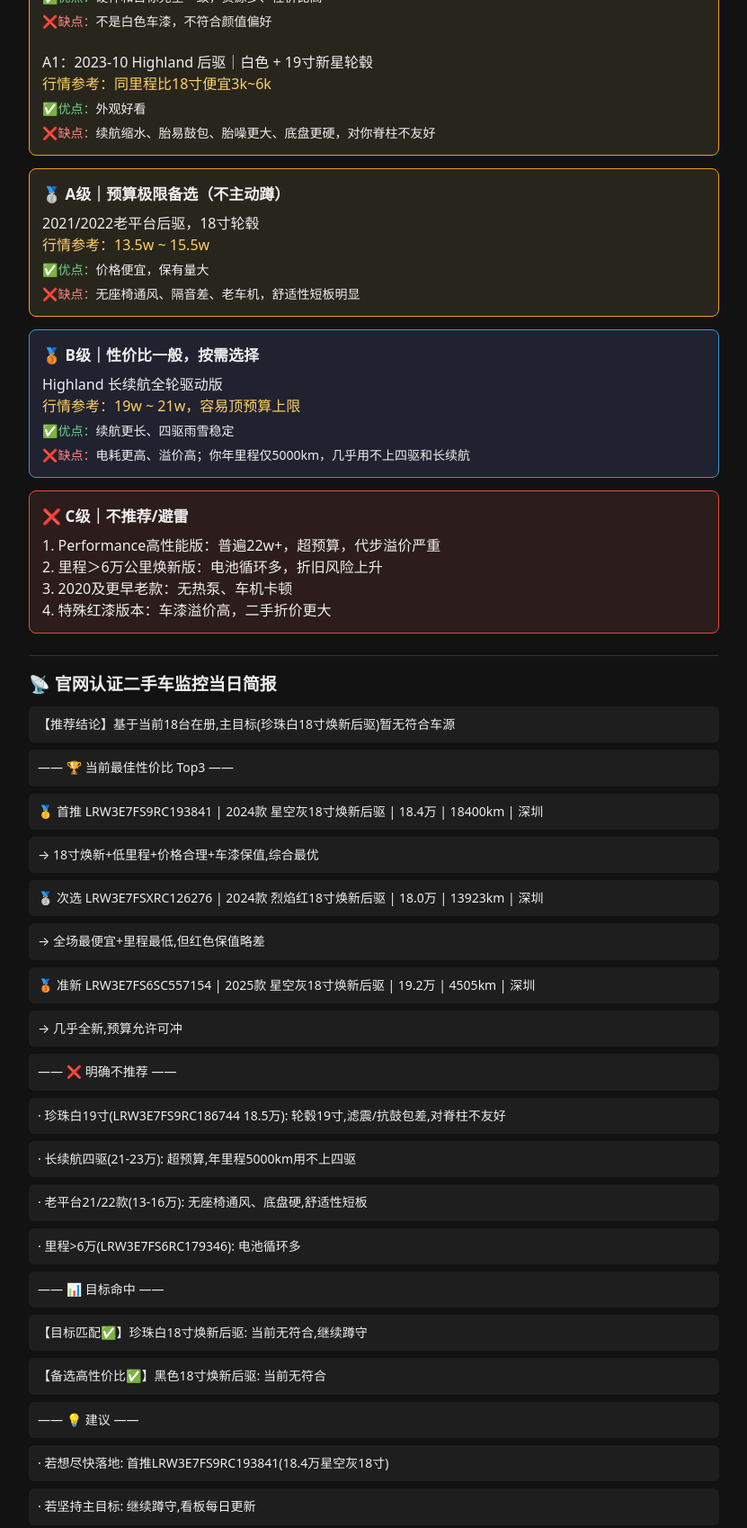
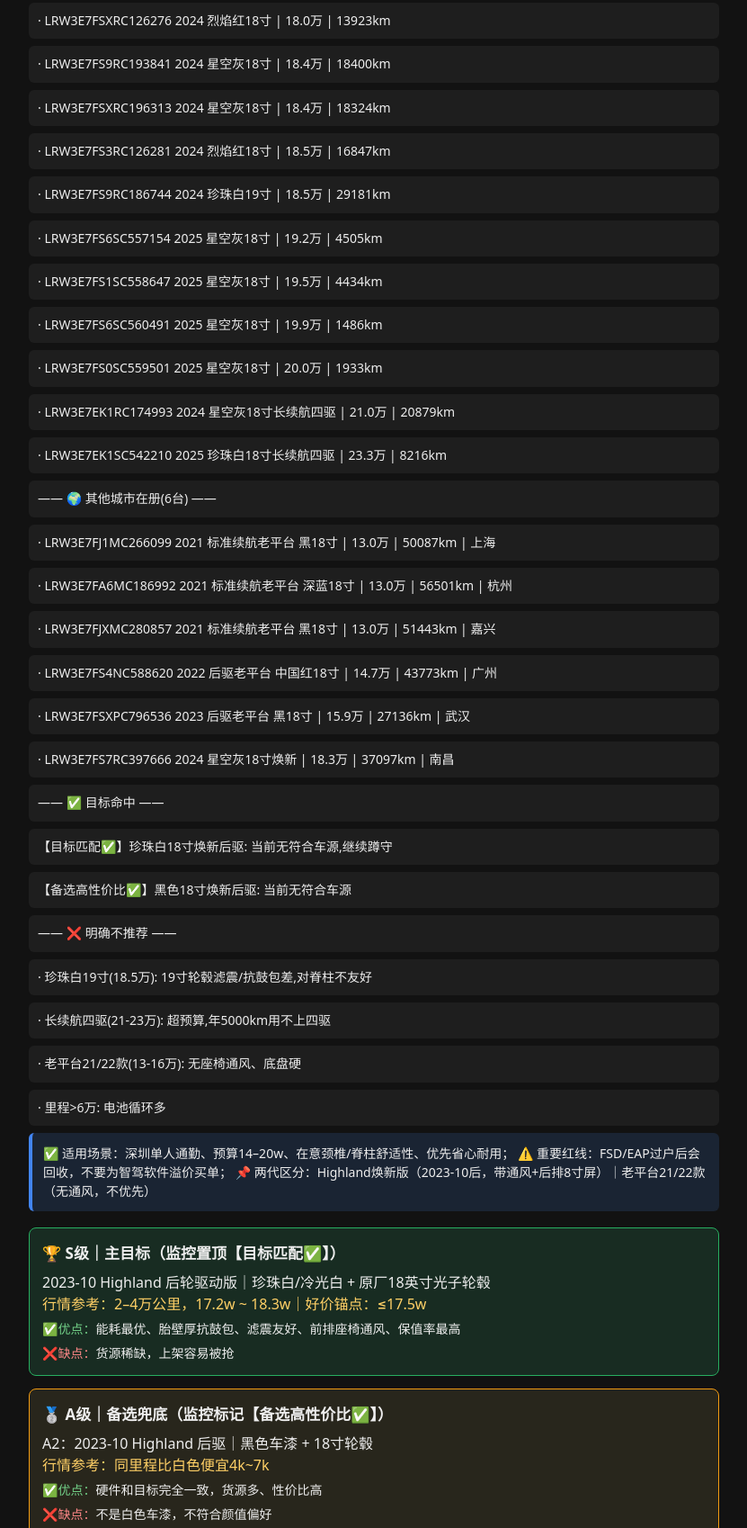
Before and after one commit to LZQ-98/tesla-m3-used-monitor, a plain HTML site: page index.html in a window 1280 px wide. Shown: the part 503-2201 px from the top of the page at 90% size, without its empty margins (224-1055 px from the left). Drawn offline with Linux system fonts and the light colour scheme.

Commit message:
auto: update 2026-11-01 17:25:00

```diff
--- a/index.html
+++ b/index.html
@@ -118,7 +118,46 @@
 <body>
     <div class="header">
         <h1>🏁 Model3 特斯拉认证二手车 性价比看板</h1>
-        <div class="update-time">最近更新：2026-11-01 17:15:00</div>
+        <div class="update-time">最近更新：2026-11-01 17:25:00</div>
+    </div>
+
+    <!-- 库存/监控简报区 置顶 -->
+    <div class="monitor-area">
+        <h2>📡 官网认证二手车监控当日简报（库存信息）</h2>
+        <div class="log-item">【库存信息】2026-11-01 17:02 更新，全量18台在册</div>
+<div class="log-item">—— 🏆 当前最佳性价比 Top3 ——</div>
+<div class="log-item">🥇 首推 LRW3E7FS9RC193841 | 2024款 星空灰18寸焕新后驱 | 18.4万 | 18400km | 深圳</div>
+<div class="log-item">🥈 次选 LRW3E7FSXRC126276 | 2024款 烈焰红18寸焕新后驱 | 18.0万 | 13923km | 深圳</div>
+<div class="log-item">🥉 准新 LRW3E7FS6SC557154 | 2025款 星空灰18寸焕新后驱 | 19.2万 | 4505km | 深圳</div>
+<div class="log-item">—— 📊 深圳在册明细(12台) ——</div>
+<div class="log-item">· LRW3E7FS6RC179346 2024 星空灰19寸 | 17.9万 | 61749km</div>
+<div class="log-item">· LRW3E7FSXRC126276 2024 烈焰红18寸 | 18.0万 | 13923km</div>
+<div class="log-item">· LRW3E7FS9RC193841 2024 星空灰18寸 | 18.4万 | 18400km</div>
+<div class="log-item">· LRW3E7FSXRC196313 2024 星空灰18寸 | 18.4万 | 18324km</div>
+<div class="log-item">· LRW3E7FS3RC126281 2024 烈焰红18寸 | 18.5万 | 16847km</div>
+<div class="log-item">· LRW3E7FS9RC186744 2024 珍珠白19寸 | 18.5万 | 29181km</div>
+<div class="log-item">· LRW3E7FS6SC557154 2025 星空灰18寸 | 19.2万 | 4505km</div>
+<div class="log-item">· LRW3E7FS1SC558647 2025 星空灰18寸 | 19.5万 | 4434km</div>
+<div class="log-item">· LRW3E7FS6SC560491 2025 星空灰18寸 | 19.9万 | 1486km</div>
+<div class="log-item">· LRW3E7FS0SC559501 2025 星空灰18寸 | 20.0万 | 1933km</div>
+<div class="log-item">· LRW3E7EK1RC174993 2024 星空灰18寸长续航四驱 | 21.0万 | 20879km</div>
+<div class="log-item">· LRW3E7EK1SC542210 2025 珍珠白18寸长续航四驱 | 23.3万 | 8216km</div>
+<div class="log-item">—— 🌍 其他城市在册(6台) ——</div>
+<div class="log-item">· LRW3E7FJ1MC266099 2021 标准续航老平台 黑18寸 | 13.0万 | 50087km | 上海</div>
+<div class="log-item">· LRW3E7FA6MC186992 2021 标准续航老平台 深蓝18寸 | 13.0万 | 56501km | 杭州</div>
+<div class="log-item">· LRW3E7FJXMC280857 2021 标准续航老平台 黑18寸 | 13.0万 | 51443km | 嘉兴</div>
+<div class="log-item">· LRW3E7FS4NC588620 2022 后驱老平台 中国红18寸 | 14.7万 | 43773km | 广州</div>
+<div class="log-item">· LRW3E7FSXPC796536 2023 后驱老平台 黑18寸 | 15.9万 | 27136km | 武汉</div>
+<div class="log-item">· LRW3E7FS7RC397666 2024 星空灰18寸焕新 | 18.3万 | 37097km | 南昌</div>
+<div class="log-item">—— ✅ 目标命中 ——</div>
+<div class="log-item">【目标匹配✅】珍珠白18寸焕新后驱: 当前无符合车源,继续蹲守</div>
+<div class="log-item">【备选高性价比✅】黑色18寸焕新后驱: 当前无符合车源</div>
+<div class="log-item">—— ❌ 明确不推荐 ——</div>
+<div class="log-item">· 珍珠白19寸(18.5万): 19寸轮毂滤震/抗鼓包差,对脊柱不友好</div>
+<div class="log-item">· 长续航四驱(21-23万): 超预算,年5000km用不上四驱</div>
+<div class="log-item">· 老平台21/22款(13-16万): 无座椅通风、底盘硬</div>
+<div class="log-item">· 里程>6万: 电池循环多</div>
+
     </div>
 
     <div class="tip-box">
@@ -176,31 +215,7 @@
         <div>4. 特殊红漆版本：车漆溢价高，二手折价更大</div>
     </div>
 
-    <!-- 每日监控数据区域 -->
-    <div class="monitor-area">
-        <h2>📡 官网认证二手车监控当日简报</h2>
-        <div class="log-item">【推荐结论】基于当前18台在册,主目标(珍珠白18寸焕新后驱)暂无符合车源</div>
-<div class="log-item">—— 🏆 当前最佳性价比 Top3 ——</div>
-<div class="log-item">🥇 首推 LRW3E7FS9RC193841 | 2024款 星空灰18寸焕新后驱 | 18.4万 | 18400km | 深圳</div>
-<div class="log-item">→ 18寸焕新+低里程+价格合理+车漆保值,综合最优</div>
-<div class="log-item">🥈 次选 LRW3E7FSXRC126276 | 2024款 烈焰红18寸焕新后驱 | 18.0万 | 13923km | 深圳</div>
-<div class="log-item">→ 全场最便宜+里程最低,但红色保值略差</div>
-<div class="log-item">🥉 准新 LRW3E7FS6SC557154 | 2025款 星空灰18寸焕新后驱 | 19.2万 | 4505km | 深圳</div>
-<div class="log-item">→ 几乎全新,预算允许可冲</div>
-<div class="log-item">—— ❌ 明确不推荐 ——</div>
-<div class="log-item">· 珍珠白19寸(LRW3E7FS9RC186744 18.5万): 轮毂19寸,滤震/抗鼓包差,对脊柱不友好</div>
-<div class="log-item">· 长续航四驱(21-23万): 超预算,年里程5000km用不上四驱</div>
-<div class="log-item">· 老平台21/22款(13-16万): 无座椅通风、底盘硬,舒适性短板</div>
-<div class="log-item">· 里程>6万(LRW3E7FS6RC179346): 电池循环多</div>
-<div class="log-item">—— 📊 目标命中 ——</div>
-<div class="log-item">【目标匹配✅】珍珠白18寸焕新后驱: 当前无符合,继续蹲守</div>
-<div class="log-item">【备选高性价比✅】黑色18寸焕新后驱: 当前无符合</div>
-<div class="log-item">—— 💡 建议 ——</div>
-<div class="log-item">· 若想尽快落地: 首推LRW3E7FS9RC193841(18.4万星空灰18寸)</div>
-<div class="log-item">· 若坚持主目标: 继续蹲守,看板每日更新</div>
-
-    </div>
-
+    <!-- 每日监控数据区域(已置顶,此处移除) -->
     <div class="footer-note">
         监控续期节点：2026-11-30；<br>
         说明：本看板仅为个人参考，价格为特斯拉官网认证二手挂牌价，不含议价；所有车源以特斯拉中国官网实时页面为准。
```
